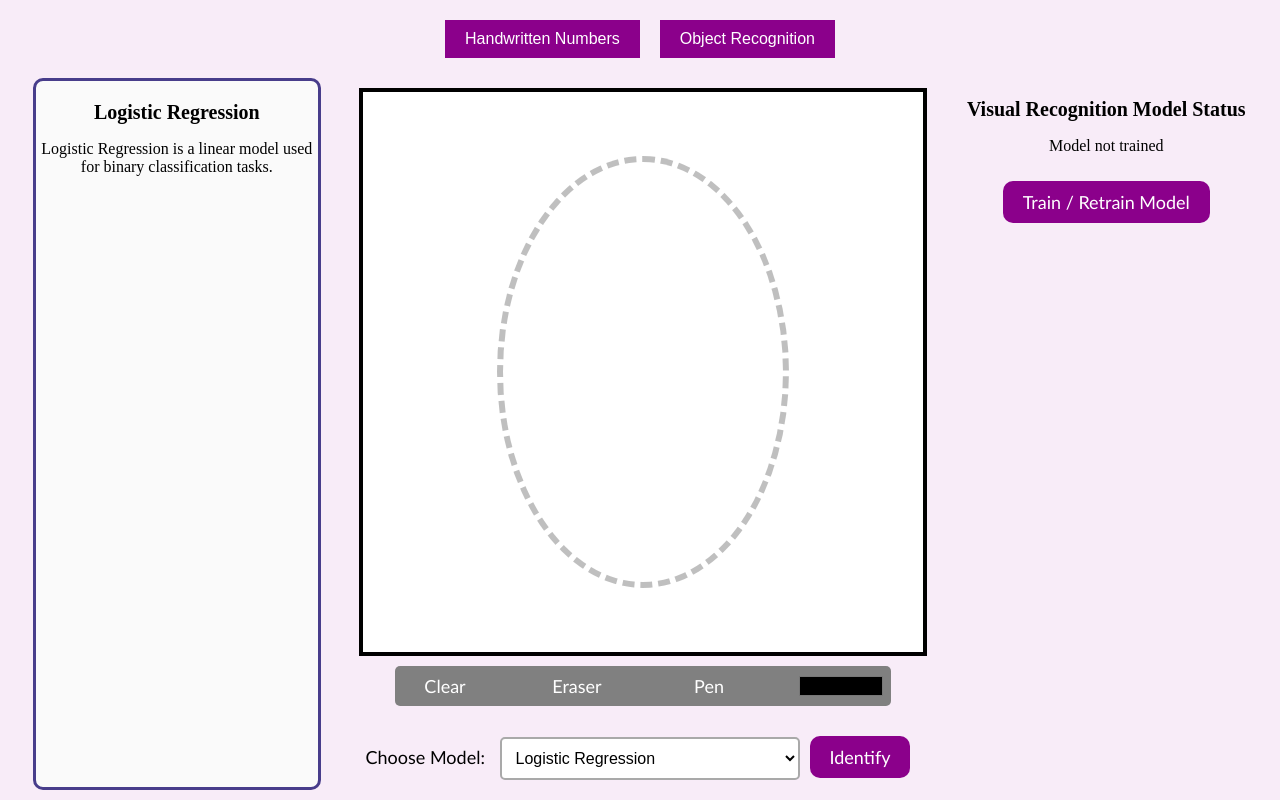
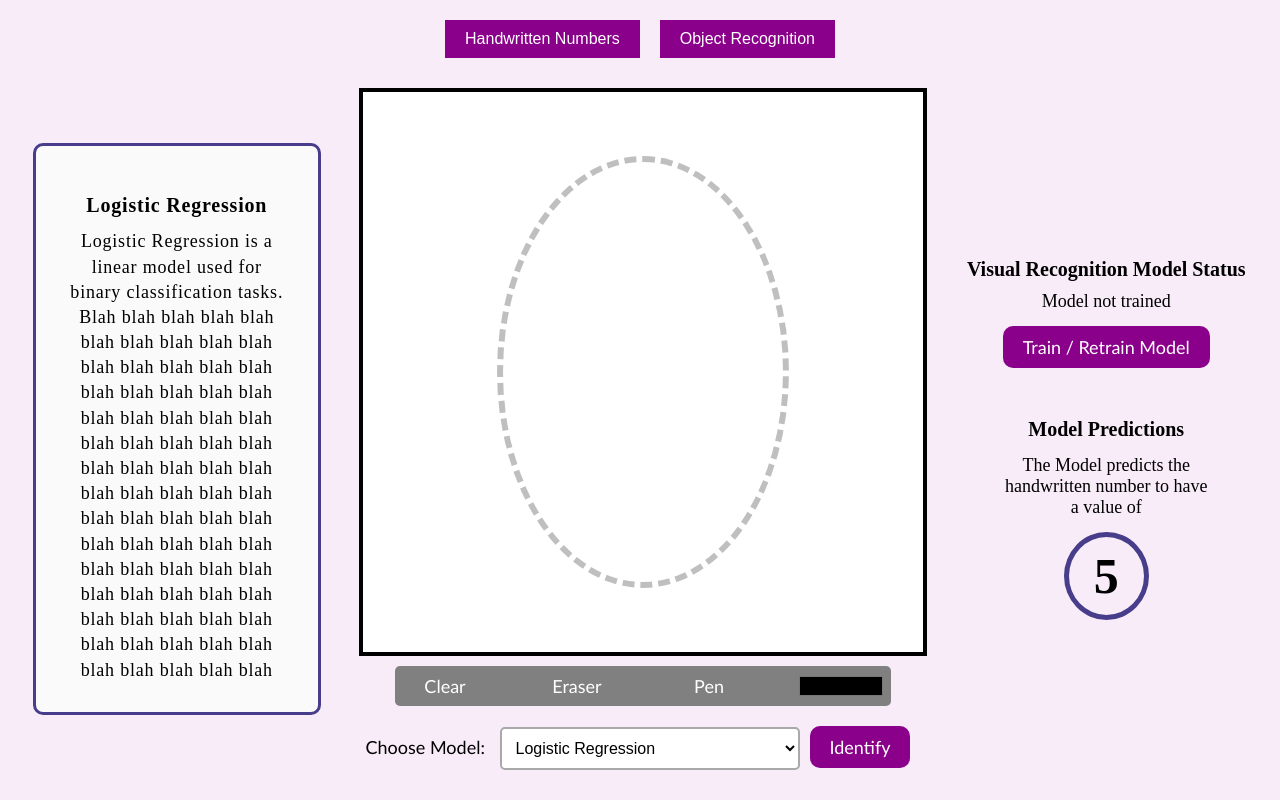
Before and after one commit to t1oluwani/SmartVision, a Vue app in the folder frontend/: page / in a window 1280 px wide. Both pictures are taken after a click on the button "Handwritten Numbers". Built offline with nearby package versions, Linux system fonts and the light colour scheme.

Commit message:
More styling

```diff
--- a/frontend/src/assets/styles/HandwrittenNumbers.css
+++ b/frontend/src/assets/styles/HandwrittenNumbers.css
@@ -1,15 +1,17 @@
 .HN-Scope .tab-content {
   display: flex;
   justify-content: center;
+  align-items: center;
   text-align: center;
 }
 .HN-Scope h3 {
-  margin-bottom: 15px;
+  margin-bottom: 10px;
   font-size: 20px;
   font-weight: 600;
 }
 .HN-Scope p {
-  font-size: 16px;
+  font-size: 18px;
+  margin: 4px;
 }
 .HN-Scope button {
   font-size: 18px;
@@ -25,11 +27,35 @@
   border: 3px solid darkslateblue;
   background-color: #fafafa;
   margin: 0 25px;
+  height: auto;
+}
+.HN-Scope .model-info {
+  padding: 25px;
+  line-height: 1.4;
+  letter-spacing: 0.8px;
 }
 /* Right Side */
 .HN-Scope .right-container {
   flex: 1;
+  display: flex;
   margin: 0 25px;
+  flex-direction: column;
+  gap: 30px
+}
+.HN-Scope .model-prediction {
+  display: flex;
+  flex-direction: column;
+  justify-content: center;
+  align-items: center;
+  width: 75%;
+  margin: 0 auto;
+}
+.HN-Scope .predicted-value {
+  font-size: 50px;
+  padding: 10px 25px;
+  margin-top: 10px;
+  border: 5px solid darkslateblue;
+  border-radius: 50%;
 }
 
 /* Middle Part */
@@ -40,8 +66,8 @@
   margin: 10px;
 }
 .HN-Scope .choose-model {
-  margin: 10px;
-  margin-bottom: 0;
+  margin: 0 10px;
+  /* margin-bottom: 0; */
 }
 .HN-Scope label {
   font-size: 18px;
--- a/frontend/src/components/HandwrittenNumbers.vue
+++ b/frontend/src/components/HandwrittenNumbers.vue
@@ -12,12 +12,27 @@
 
           <p v-if="selectedModel === 'logistic-regression'">
             Logistic Regression is a linear model used for binary classification tasks.
+            Blah blah blah blah blah blah blah blah blah blah blah blah blah blah blah
+            blah blah blah blah blah blah blah blah blah blah blah blah blah blah blah
+            blah blah blah blah blah blah blah blah blah blah blah blah blah blah blah
+            blah blah blah blah blah blah blah blah blah blah blah blah blah blah blah
+            blah blah blah blah blah blah blah blah blah blah blah blah blah blah blah
           </p>
           <p v-if="selectedModel === 'fneural-network'">
             Feedforward Neural Networks (FNN) are deep learning models with fully connected layers for classification.
+            Blah blah blah blah blah blah blah blah blah blah blah blah blah blah blah
+            blah blah blah blah blah blah blah blah blah blah blah blah blah blah blah
+            blah blah blah blah blah blah blah blah blah blah blah blah blah blah blah
+            blah blah blah blah blah blah blah blah blah blah blah blah blah blah blah
+            blah blah blah blah blah blah blah blah blah blah blah blah blah blah blah
           </p>
           <p v-if="selectedModel === 'cneural-network'">
             Convolutional Neural Networks (CNN) are a class of deep learning models commonly used for image recognition.
+            Blah blah blah blah blah blah blah blah blah blah blah blah blah blah blah
+            blah blah blah blah blah blah blah blah blah blah blah blah blah blah blah
+            blah blah blah blah blah blah blah blah blah blah blah blah blah blah blah
+            blah blah blah blah blah blah blah blah blah blah blah blah blah blah blah
+            blah blah blah blah blah blah blah blah blah blah blah blah blah blah blah
           </p>
         </div>
       </div>
@@ -34,7 +49,6 @@
           </select>
 
           <button id="identifybtn" @click="identify">Identify</button>
-          <!-- <h3>The handwritten number has a value of __ with __% confidence</h3> -->
         </div>
       </div>
 
@@ -51,6 +65,14 @@
           <p><strong>Training Accuracy:</strong> {{ modelSpecs.trainAccuracy }}%</p>
           <p><strong>Test Accuracy:</strong> {{ modelSpecs.testAccuracy }}%</p>
           <p><strong>Time Spent to Train:</strong> {{ modelSpecs.trainingTime }}s</p>
+        </div>
+
+        <div class="model-prediction">
+          <h3>Model Predictions</h3>
+          <p>The Model predicts the handwritten number to have a value of</p>
+          <div class="predicted-value">
+            <strong>{{ modelPrediction }}</strong>
+          </div>
         </div>
       </div>
 
@@ -75,6 +97,7 @@ export default {
         testAccuracy: 0,
         trainingTime: 0,
       },
+      modelPrediction: 5,
     };
   },
   methods: {
```
